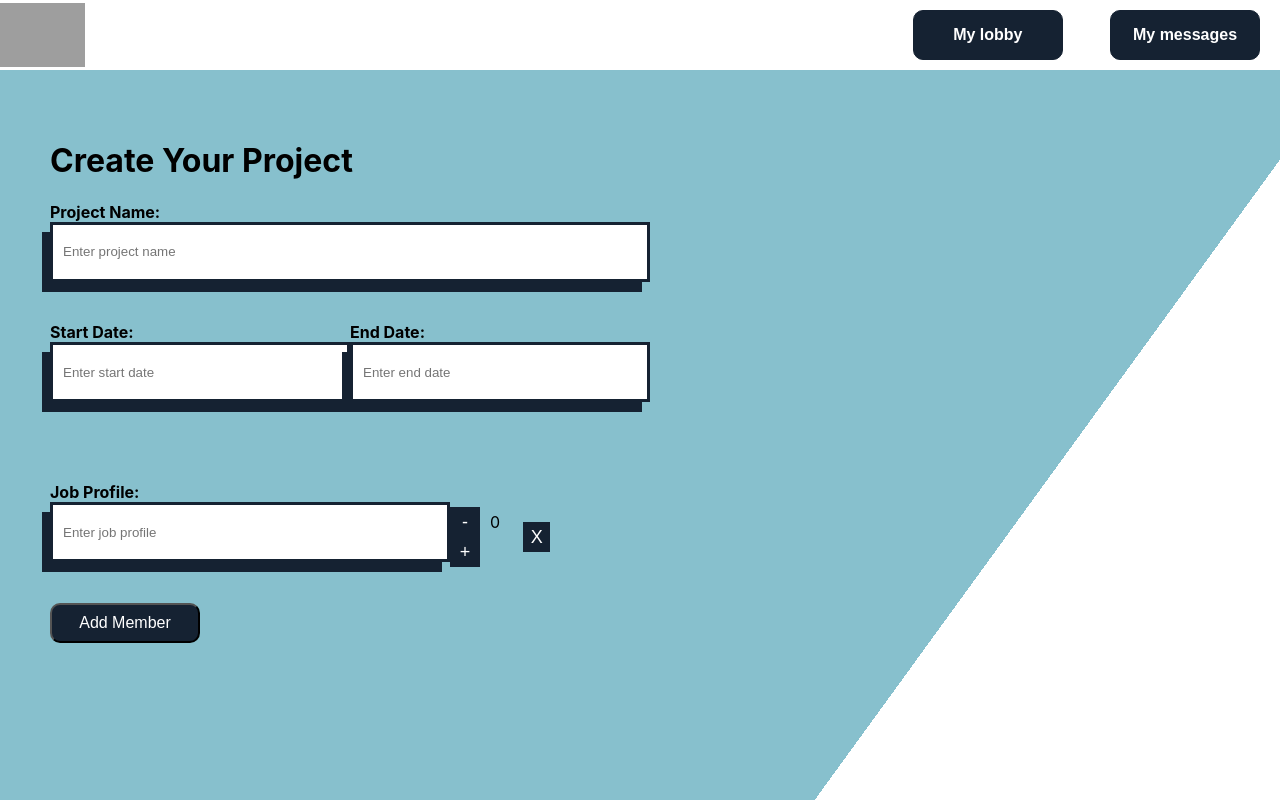
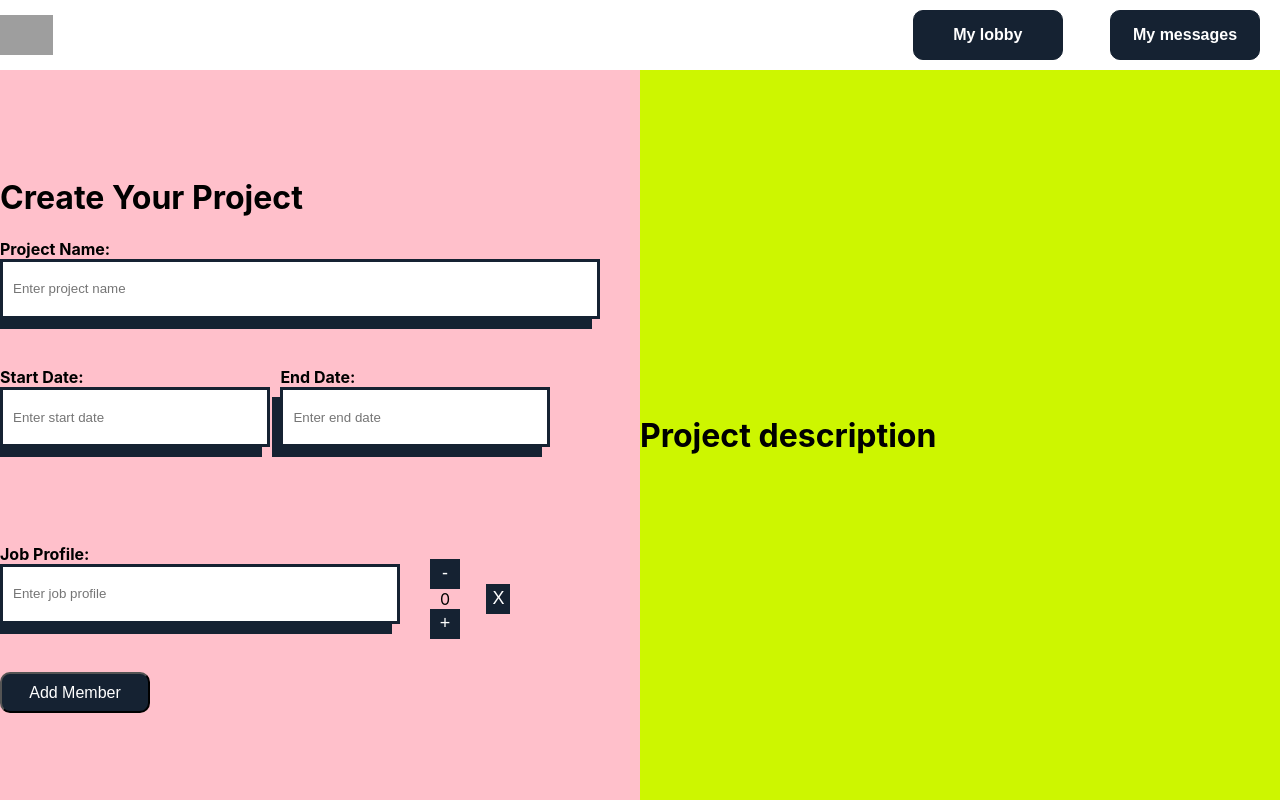
Before and after one commit to CFraissinet/frontend_Allwithin, a Next.js app: page / in a window 1280 px wide. Built offline with nearby package versions, Linux system fonts and the light colour scheme; grey boxes are pictures that could not be loaded.

Commit message:
set up of the finished form, set up of the text area

```diff
--- a/components/CreateProject.js
+++ b/components/CreateProject.js
@@ -28,10 +28,15 @@ function CreateProject() {
           </div>
         </div>
         {/* navbar end*/}
+
+{/* contien la div formContainer et txtAreaContainer */}
+        <div className={styles.leftRightContainer}>
+
+
         <div className={styles.formContainer}>
           {/*--------------------------- Nav ------------------------------*/}
+          <h1>Create Your Project</h1>
 
-          <h1>Create Your Project</h1>
 
           {/*--------------------------- Forms ------------------------------*/}
           <div className={styles.inputDiv}>
@@ -95,6 +100,15 @@ function CreateProject() {
           </div>
           {/*--------------------------- Forms ------------------------------*/}
         </div>
+
+
+        {/*------------------------- div txtAreaContainer ----------------------*/}
+        <div  className={styles.txtAreaContainer}>
+    <h1>Project description</h1>
+        </div>
+        {/*------------------------- div txtAreaContainer fin ----------------------*/}
+        </div>
+        {/* fin  div leftRightContainer */}
       </div>
     </div>
   );
--- a/styles/CreateProject.module.css
+++ b/styles/CreateProject.module.css
@@ -5,11 +5,7 @@
   flex-direction: column;
 }
 
-.background {
-  background-size: cover;
-  background-position: center;
-  background: linear-gradient(0.35turn, #87c0cd 75%, white 50%);
-}
+/* ----------------navbar START----------------*/
 
 .navbar {
   display: flex;
@@ -23,10 +19,12 @@
 .logoContainer {
   display: flex;
   align-items: center;
+
 }
 
 .logo {
-  height: 8vh;
+  height: 5vh;
+
 }
 
 .buttons {
@@ -78,25 +76,19 @@
   transition: 0.2s;
   border: solid 1px #87c0cd;
 }
+/* ----------------navbar END----------------*/
 
 .formContainer {
   width: 50%;
   height: 100%;
   display: flex;
   flex-direction: column;
-  align-items: flex-start;
-  justify-content: flex-start;
-  padding: 50px;
+  justify-content: center;
+  background-color: PINK;
+
 }
 
-.formGroup {
-  margin-bottom: 20px;
-}
 
-.label {
-  display: block;
-  font-weight: bold;
-}
 
 .input {
   box-sizing: border-box;
@@ -111,10 +103,9 @@
 
 .counter {
   display: flex;
+  flex-direction: row;
   align-items: center;
-  justify-content: space-between;
-  width: 30%;
-  margin: 30px 40px  0px 0px    ;
+  margin: 30px 40px  0px 30px    ;
 }
 
 .counter button {
@@ -125,33 +116,13 @@
   color: #ffffff;
   font-size: 18px;
   cursor: pointer;
+
 }
 
 .counter span {
-  margin: 0 10px;
+  margin: 0 10px ;
 }
-
-.addButton {
-  box-sizing: border-box;
-
-  width: 150px;
-  height: 60px;
-  left: 32.16px;
-  top: 687.37px;
-  background: #152232;
-  border-radius: 10px;
-  color: #ffffff;
-  font-size: 16px;
-  display: flex;
-  align-items: center;
-  justify-content: center;
-  cursor: pointer;
-}
-.addButton:hover {
-  background-color: #87c0cd;
-  transition: 0.2s;
-}
-
+/* backgound bi-color */
 .background {
   background-size: cover;
   background-position: center;
@@ -159,21 +130,19 @@
 }
 
 .inputDiv {
-  width: 100%;
-  height: 70%;
+  width: 86%;
+  height: 65%;
   display: flex;
   flex-direction: column;
   align-items: start;
-  justify-content: space-between;
+
 
 }
-
 .inputDiv .addButton {
   box-sizing: border-box;
   width: 150px;
   height: 100px;
-  left: 32.16px;
-  top: 687.37px;
+
   background: #152232;
   border-radius: 10px;
   color: #ffffff;
@@ -185,7 +154,7 @@
 }
 
 .inputDiv .addButton:hover {
-  background-color: #87c0cd;
+  background-color: #49aac0;
   transition: 0.2s;
 }
 .endSartContainer{
@@ -197,11 +166,12 @@
   align-items: center;
   justify-content: space-between;
 
+
 }
 .endStart{
 
   box-sizing: border-box;
-  width: 300px;
+  width: 270px;
   height: 60px;
   left: 32px;
   background: #ffffff;
@@ -209,17 +179,7 @@
   box-shadow: -8px 10px 0px #152232;
   padding: 10px;
 }
-.startInputContainer{
-  width: 100%;
-  height: 100%;
-  display: flex;
-  flex-direction: column;
-  align-items: center;
-  justify-content: center;
 
-
-
-}
 .inputBox{
 display: flex;
 flex-direction: column;
@@ -247,23 +207,31 @@ flex-direction: column;
 .jobInput{
   display: flex;
   flex-direction: column;
+
+
 }
 .countForm{
   display: flex;
   flex-direction: row;
   align-items: center;
+}
+.labelStyle{
+  font-weight: bold;
+}
 
+/*----------------- txt area -----------------*/
+.txtAreaContainer{
+width: 50%;
+  height: 100%;
+  display: flex;
+  flex-direction: column;
+  justify-content: center;
+  background-color: rgb(205, 246, 0);
 }
-.containerCount{
+.leftRightContainer{
+  height: 100%;
   display: flex;
   flex-direction: row;
-  justify-content: center;
-
-  height: 100%;
-  width: 50%;
-
+  justify-content: space-between;
+  align-items: center;
 }
-.labelStyle{
-  display: block;
-  font-weight: bold;
-}
```
